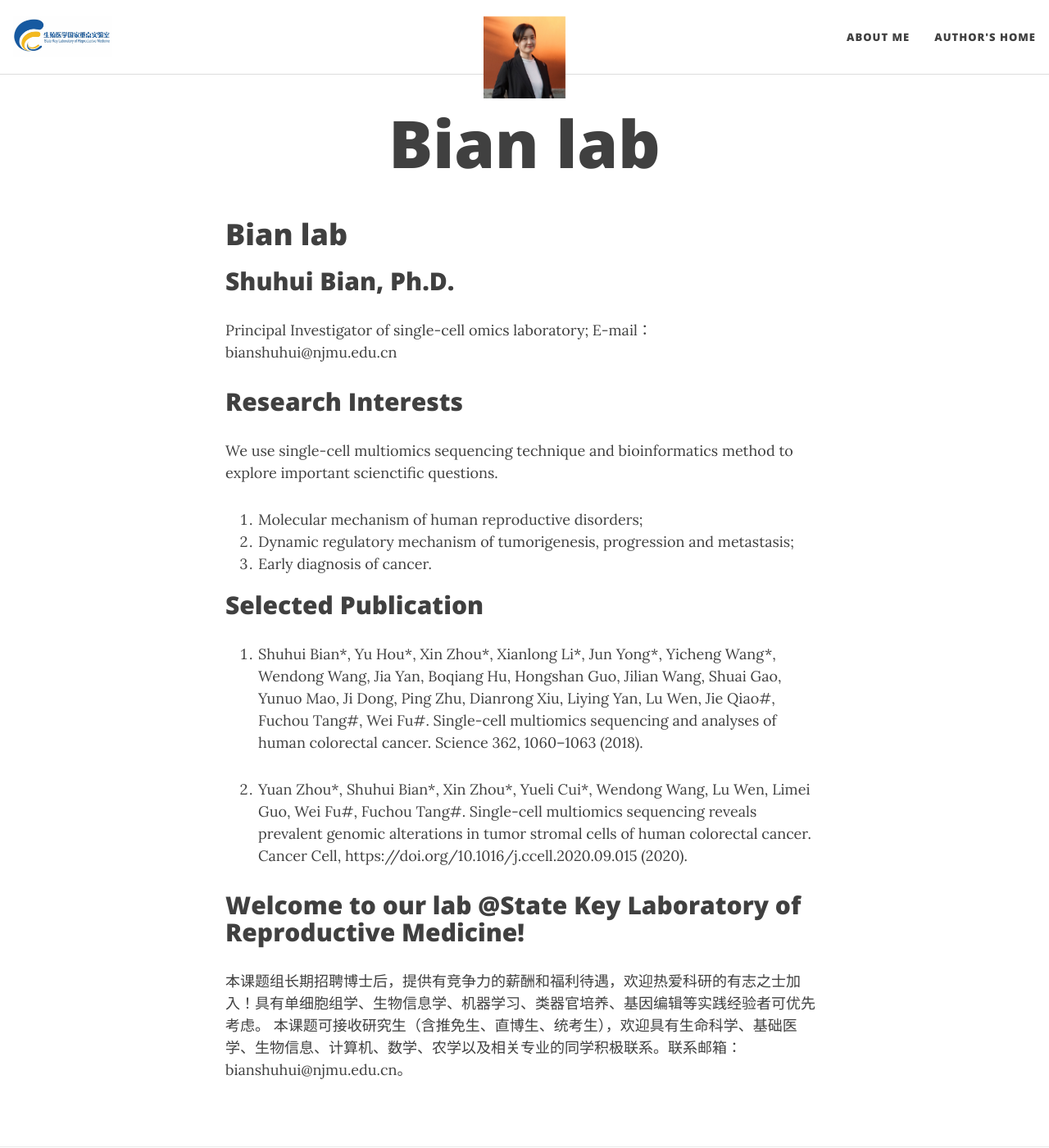
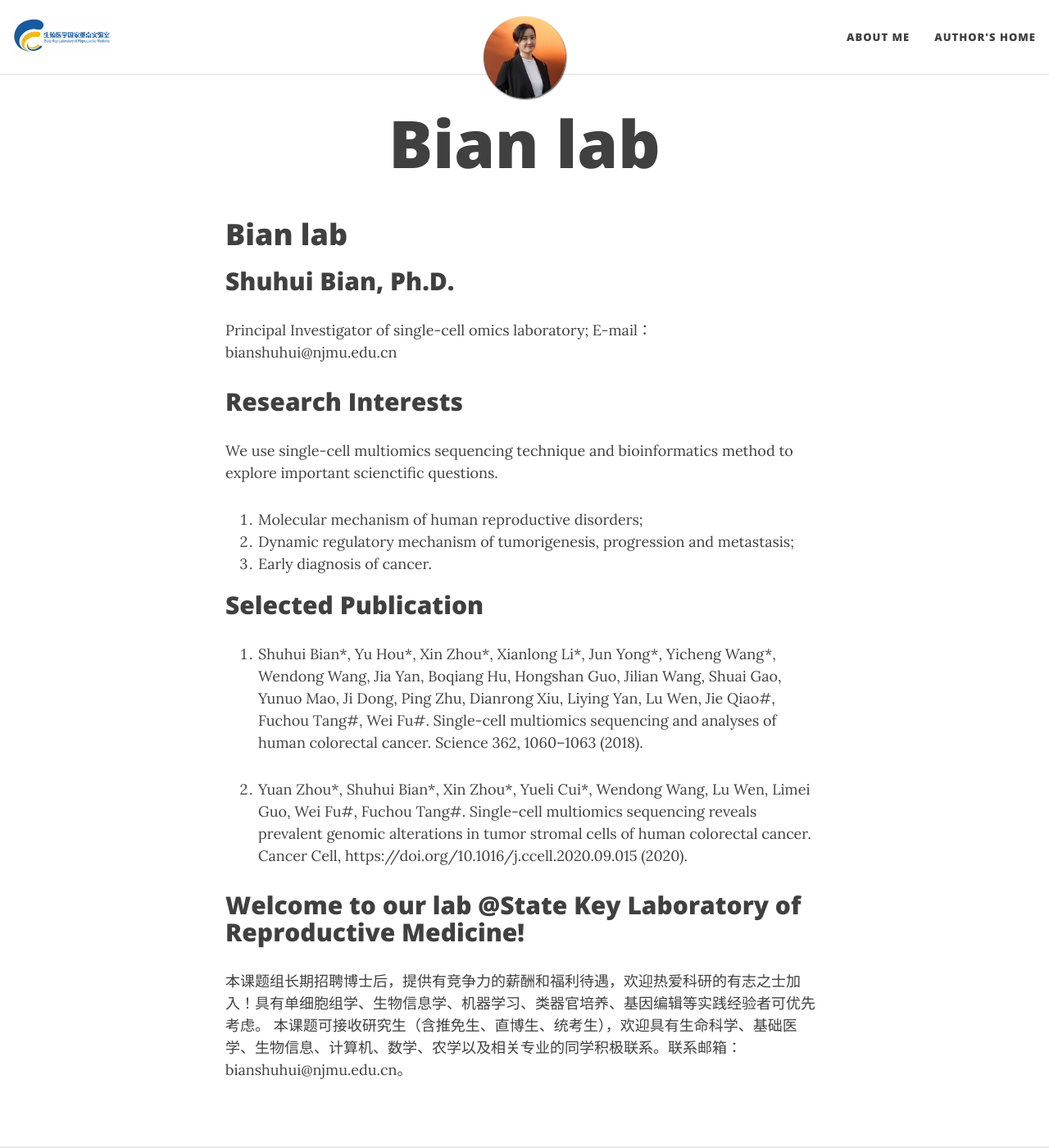
Before and after one commit to bianshuhui/bianshuhui.github.io, a Jekyll site: the page built from index.md, in a window 1280 px wide and 1400 px high. Shown: the whole window at 82% size. Built offline with Jekyll 4.4.1, drawn with Linux system fonts in a browser that asks for light colours; nearby versions of some CDN libraries; our own code applies the rules of GitHub Pages for plain Markdown files; the list of posts is cut into pages by our own code.

Commit message:
Update _config.yml

```diff
--- a/_config.yml
+++ b/_config.yml
@@ -19,7 +19,7 @@ navbar-links:
 avatar: "/assets/img/square.jpg"
 
 # By default, the image is cut into a circle. You can disable this behaviour by setting 'round-avatar: false'
-round-avatar: false
+round-avatar: true
 
 # If you want to have an image logo in the top-left corner instead of having the title of the website,
 # then specify the following parameter
@@ -84,7 +84,7 @@ feed_show_tags: true
 
 # Personalize the colours in your website. Colour values can be any valid CSS colour
 
-navbar-col: "E9F1F9" #"#EAEAEA"
+navbar-col: "E9F1F9"
 navbar-text-col: "#404040"
 navbar-border-col: "#DDDDDD"
 page-col: "#FFFFFF"
@@ -99,7 +99,7 @@ footer-link-col: "#404040"
 # instead of colour
 
 #navbar-img: "/assets/img/guozhong_logo.jpg"
-footer-img: "/assets/img/guozhong_logo.jpg"
+#footer-img: "/assets/img/guozhong_logo.jpg"
 #page-img: "/assets/img/guozhong_logo.jpg"
 
 # Suggest a colour for mobile browsers to use as the browser's theme. This is only supported by a few mobile browsers.
```
